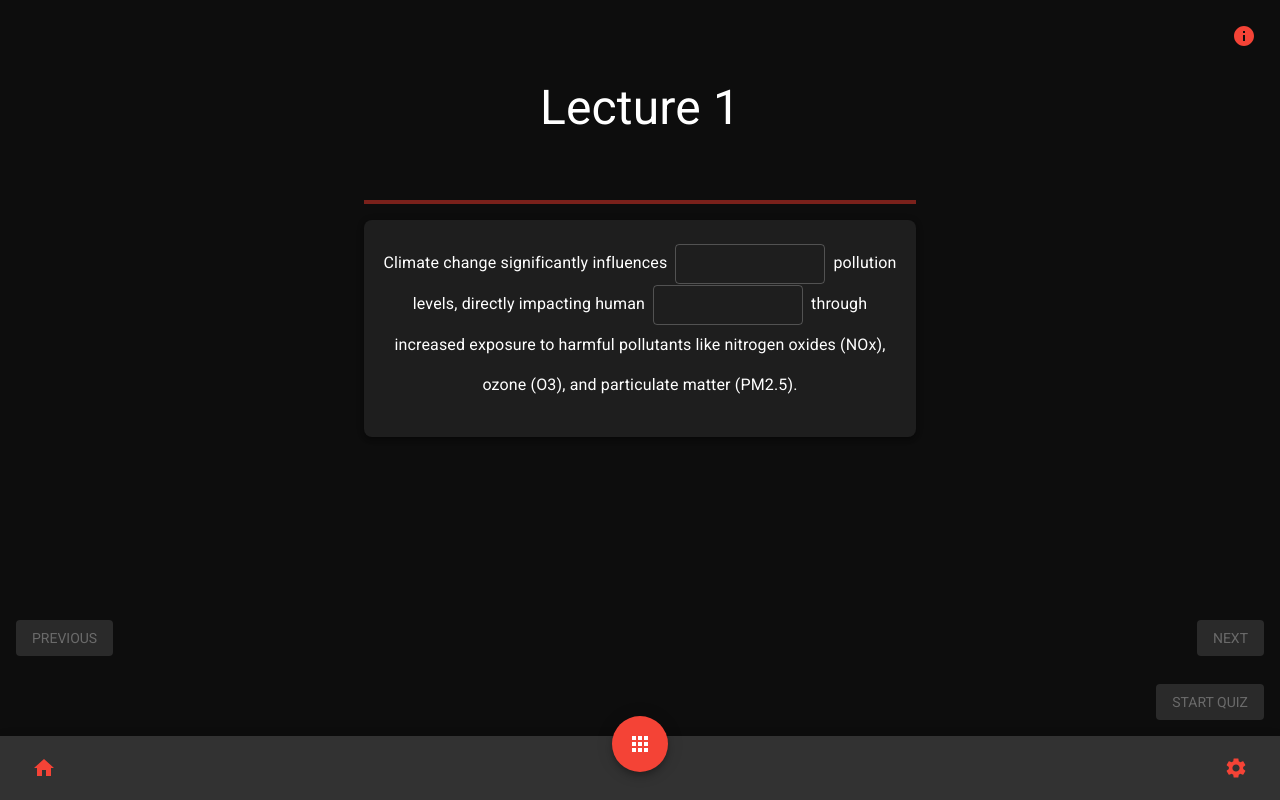
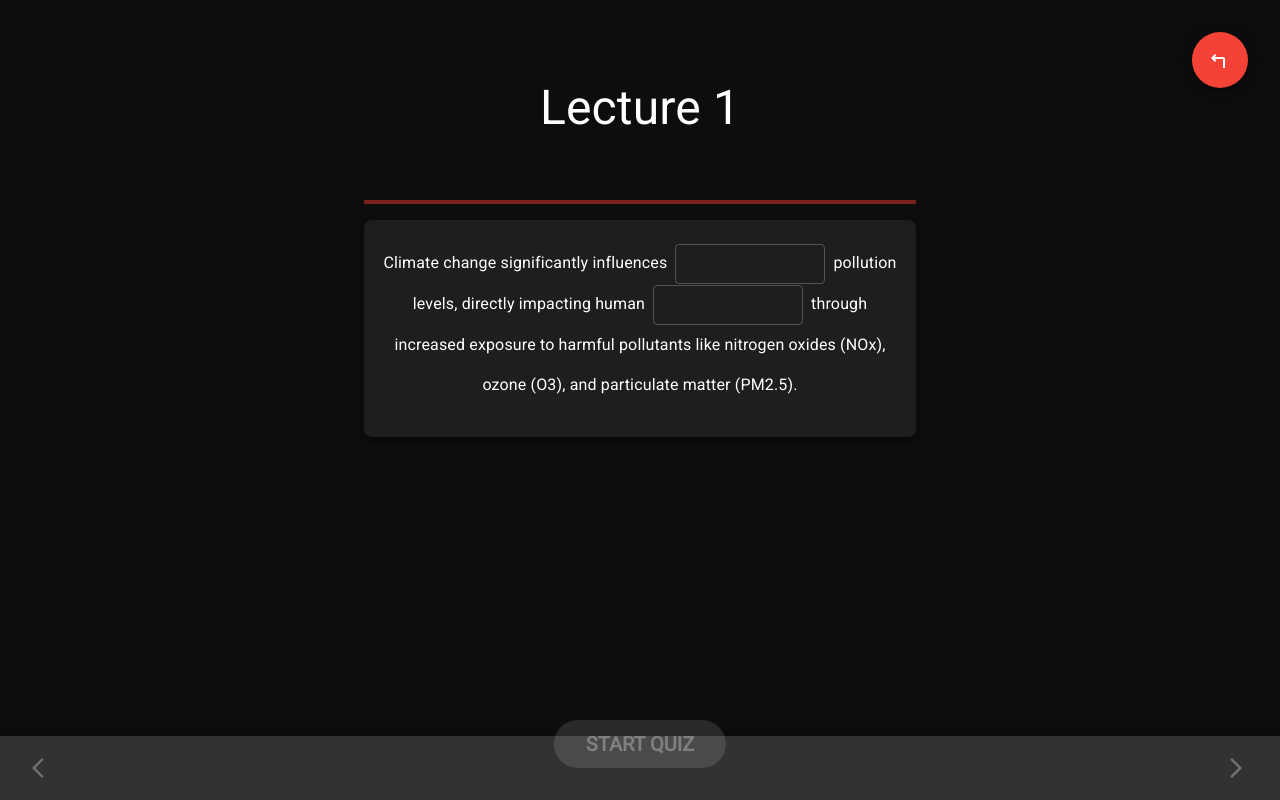
Before and after one commit to sky-ash/heatpath, a React (Vite) app: page /heatpath/lecture/1 in a window 1280 px wide. Built offline with nearby package versions, Linux system fonts and the light colour scheme.

Commit message:
massive navbar overhaul!

```diff
--- a/src/App.jsx
+++ b/src/App.jsx
@@ -11,7 +11,6 @@ import Settings from './pages/Settings';
 import Sources from './pages/Sources';
 
 import Navigation from './components/Navigation';
-import InfoButton from './components/InfoButton';
 
 import { lightTheme, darkTheme } from './theme';
 
@@ -48,9 +47,6 @@ export default function App() {
             </Routes>
           </Box>
 
-          <InfoButton />
-          <Navigation />
-
         </Container>
       </Router>
     </ThemeProvider>
--- a/src/components/Card.jsx
+++ b/src/components/Card.jsx
@@ -3,20 +3,31 @@
 import React, { useState, useEffect } from 'react';
 
 // Material-UI components
-import { Box, Typography, TextField, Button, Autocomplete } from '@mui/material';
+import { Box, Typography, TextField, Button, Autocomplete, Icon } from '@mui/material';
+import { AppBar, Toolbar, IconButton, Fab } from '@mui/material';
+import { Link } from 'react-router-dom';
+import { useNavigate } from 'react-router-dom';
 
 // Material-UI icons
 import CheckCircleIcon from '@mui/icons-material/CheckCircle';
 import CancelIcon from '@mui/icons-material/Cancel';
+import NavigationIcon from '@mui/icons-material/Navigation';
+import HomeIcon from '@mui/icons-material/Home';
+import ArrowBackIosIcon from '@mui/icons-material/ArrowBackIos';
+import ArrowForwardIosIcon from '@mui/icons-material/ArrowForwardIos';
+
 
 // Import parsed lecture content data
 import parsedLectureContent from '../data/parsedLectureContent.json';
+import { TurnLeft } from '@mui/icons-material';
+
 
 // Card component
 export default function Card({ card, nextCard, prevCard, onCardCompletion, currentCardIndex, unlockedCards, totalCards }) {
   // State to manage answers
   const [answers, setAnswers] = useState([]);
 
+  const navigate = useNavigate();
   // State to manage correctness of answers
   const [correctness, setCorrectness] = useState([]);
 
@@ -54,6 +65,11 @@ export default function Card({ card, nextCard, prevCard, onCardCompletion, curre
     if (newCorrectness.every(c => c === true)) {
       onCardCompletion();
     }
+  };
+
+  // Function to handle navigation back to the path
+  const handleReturnToPath = () => {
+    navigate('/path');
   };
 
   // Check if all answers are correct
@@ -108,23 +124,31 @@ export default function Card({ card, nextCard, prevCard, onCardCompletion, curre
           );
         })}
       </Typography>
+      <AppBar position="fixed"
+              bgcolor="background.paper"
+              p={2}
+              sx={{ top: 'auto',
+                    bottom: 0
+                }}>
 
-      {/* Navigation buttons */}
-      <Box p='16px' width='100%' sx={{ position: 'fixed', bottom: '32px', right: 0, marginBottom: '4rem'}}>
-        <Box display="flex" justifyContent="space-between" alignItems="center" mb={4}>
-          <Button
-            variant="contained"
-            color="secondary"
-            onClick={prevCard}
-            disabled={currentCardIndex === 0 && !unlockedCards.includes(totalCards - 1)}
-          >
-            Previous
-          </Button>
-          <Button variant="contained" color="primary" onClick={nextCard} disabled={!allCorrect}>
-            Next
-          </Button>
-        </Box>
-      </Box>
+          <Fab color="primary"
+               onClick={handleReturnToPath}
+               sx={{ position: 'fixed', zIndex: 1,
+                     top: 32, right: 32, }}>
+            <TurnLeft />
+          </Fab>
+
+        <Toolbar>
+          <IconButton color="primary" onClick={prevCard}
+                      disabled={currentCardIndex === 0 && !unlockedCards.includes(totalCards - 1)}>
+            <ArrowBackIosIcon />
+          </IconButton>
+          <Box sx={{flexGrow: 1}} />
+          <IconButton color="primary" onClick={nextCard} disabled={!allCorrect}>
+            <ArrowForwardIosIcon />
+          </IconButton>
+        </Toolbar>
+      </AppBar>
     </Box>
   );
 }
--- a/src/components/Navigation.jsx
+++ b/src/components/Navigation.jsx
@@ -1,45 +1,205 @@
+// src/components/Navigation.jsx
+
 import React from 'react';
-import { Box, Fab, IconButton, AppBar, Toolbar } from '@mui/material';
-import { Link } from 'react-router-dom';
-
+import { Box, Fab, Button, IconButton, AppBar, Toolbar, Typography } from '@mui/material';
+import { useLocation, Link } from 'react-router-dom';
 import SettingsIcon from '@mui/icons-material/Settings';
 import HomeIcon from '@mui/icons-material/Home';
 import AppsIcon from '@mui/icons-material/Apps';
+import NavigationIcon from '@mui/icons-material/Navigation';
+import { Apps } from '@mui/icons-material';
+import InfoIcon from '@mui/icons-material/Info';
+import { Replay, TurnLeft } from '@mui/icons-material';
+
 
 export default function Navigation() {
+
+  const location = useLocation();
+  if (location.pathname === '/') {
     return (
-    <AppBar
-      position="fixed"
-      sx={{ top: 'auto', bottom: 0, backgroundColor: 'background.paper' }}
+        <Link to="/path">
+          <Fab color="primary"
+               variant='extended'
+               sx={{ position: 'fixed', zIndex: 1,
+                     left: '50%', transform: 'translateX(-50%)',
+                     bottom: 32, }}>
+            <Typography display='flex'
+                        p={2}
+                        alignItems='center'
+                        variant='h6'
+                        fontWeight='bold'
                         >
-      {/* Link to the learning path */}
-      <Link to="/path">
-        <Fab
-          color="primary"
-          sx={{ position: 'absolute', zIndex: 1, margin: '0 auto', top: -20, left: 0, right: 0 }}
-        >
-          <AppsIcon />
+              <NavigationIcon sx={{mr: 1}} />
+              START
+            </Typography>
+          </Fab>
+        </Link>
+    );
+  }
+
+  else if (location.pathname === '/path') {
+    return (
+      <AppBar position="fixed"
+              bgcolor="background.paper"
+              p={2}
+              sx={{ top: 'auto',
+                    bottom: 0,
+                }}>
+
+        <Link to="/settings">
+          <Fab color="primary"
+              sx={{ position: 'absolute', zIndex: 1,
+                    margin: '0 auto', top: -20,
+                    left: 0, right: 0, }}>
+            <SettingsIcon />
           </Fab>
         </Link>
 
         <Toolbar>
-        {/* Link to the home page */}
-        <Link to="/">
+
+          <Link to="/" sx={{alignItems: 'flex-start'}}>
             <IconButton color="primary">
               <HomeIcon />
             </IconButton>
           </Link>
 
-        {/* Spacer to push the settings icon to the right */}
-        <Box sx={{ flexGrow: 1 }} />
+          <Box sx={{flexGrow: 1}} />
 
-        {/* Link to the settings page */}
-        <Link to="/settings">
-          <IconButton color="primary">
-            <SettingsIcon />
+          <Link to="/sources">
+            <IconButton
+              color="primary"
+            >
+              <InfoIcon />
             </IconButton>
           </Link>
+
+        </Toolbar>
+
+      </AppBar>
+    );
+  }
+
+  else if (location.pathname === '/settings') {
+    return (
+      <AppBar position="fixed"
+              bgcolor="background.paper"
+              p={2}
+              sx={{ top: 'auto',
+                    bottom: 0,
+                }}>
+
+        <Link to="/path">
+          <Fab color="primary"
+              sx={{ position: 'absolute', zIndex: 1,
+                    margin: '0 auto', top: -20,
+                    left: 0, right: 0, }}>
+            <NavigationIcon />
+          </Fab>
+        </Link>
+
+        <Toolbar>
+
+          <Link to="/" sx={{alignItems: 'flex-start'}}>
+            <IconButton color="primary">
+              <HomeIcon />
+            </IconButton>
+          </Link>
+
+          <Box sx={{flexGrow: 1}} />
+
+          <Link to="/sources">
+            <IconButton
+              color="primary"
+            >
+              <InfoIcon />
+            </IconButton>
+          </Link>
+
+        </Toolbar>
+
+      </AppBar>
+    );
+  }
+  else if (location.pathname === '/sources') {
+    return (
+      <AppBar position="fixed"
+              bgcolor="background.paper"
+              p={2}
+              sx={{ top: 'auto',
+                    bottom: 0,
+                }}>
+
+        <Link to="/settings">
+          <Fab color="primary"
+              sx={{ position: 'absolute', zIndex: 1,
+                    margin: '0 auto', top: -20,
+                    left: 0, right: 0, }}>
+            <SettingsIcon />
+          </Fab>
+        </Link>
+
+        <Toolbar>
+
+          <Link to="/" sx={{alignItems: 'flex-start'}}>
+            <IconButton color="primary">
+              <HomeIcon />
+            </IconButton>
+          </Link>
+
+          <Box sx={{flexGrow: 1}} />
+
+          <Link to="/path">
+            <IconButton
+              color="primary"
+            >
+              <TurnLeft />
+            </IconButton>
+          </Link>
+
+        </Toolbar>
+
+      </AppBar>
+    );
+  }
+  else if (location.pathname.startsWith('/lecture/')) {
+    return (
+      <AppBar position="fixed"
+              bgcolor="background.paper"
+              p={2}
+              sx={{ top: 'auto',
+                    bottom: 0
+                }}>
+
+        <Link to="/path">
+          <Fab color="primary"
+              sx={{ position: 'absolute', zIndex: 1,
+                    margin: '0 auto', top: -20,
+                    left: 0, right: 0, }}>
+            <NavigationIcon />
+          </Fab>
+        </Link>
+
+        <Toolbar>
+          <Link to="/" sx={{alignItems: 'flex-start'}}>
+            <IconButton color="primary">
+              <HomeIcon />
+            </IconButton>
+          </Link>
+
+          <Box sx={{flexGrow: 1}} />
+
+          <Link to="/path" sx={{alignItems: 'flex-end'}}>
+            <IconButton color="primary">
+              <TurnLeft />
+            </IconButton>
+          </Link>
+
         </Toolbar>
       </AppBar>
     );
   }
+  else {
+    return null
+  }
+
+}
--- a/src/components/Quiz.jsx
+++ b/src/components/Quiz.jsx
@@ -2,7 +2,7 @@
 import React, { useState, useEffect } from 'react';
 
 // Material-UI components
-import { Typography, Button, Box, Radio, RadioGroup, FormControlLabel, FormControl } from '@mui/material';
+import { Typography, Button, Box, Radio, RadioGroup, FormControlLabel, FormControl, Fab } from '@mui/material';
 
 // Material-UI icons
 import CheckCircleIcon from '@mui/icons-material/CheckCircle';
@@ -105,13 +105,21 @@ export default function Quiz({ quiz, lectureId, handleReviewCards }) {
           </FormControl>
         </Box>
 
-
-        {/* Button to navigate to the next question or submit the quiz */}
-        <Box p='16px' sx={{ position: 'fixed', bottom: 0, right: 0, marginBottom: '4rem'}}>
-          <Button variant="contained" p={2} color="primary" onClick={handleNextQuestion}>
-            {currentQuestion < quiz.length - 1 ? 'Next' : 'Submit Quiz'}
-          </Button>
-        </Box>
+        <Fab color="primary"
+               variant='extended'
+               onClick={handleNextQuestion}
+               sx={{ position: 'fixed', zIndex: 'tooltip',
+                     left: '50%', transform: 'translateX(-50%)',
+                     bottom: 32, }}>
+            <Typography display='flex'
+                        p={2}
+                        alignItems='center'
+                        variant='h6'
+                        fontWeight='bold'
+                        >
+              {currentQuestion < quiz.length - 1 ? 'Next' : 'Submit Quiz'}
+            </Typography>
+          </Fab>
       </>
       ) : (
       <Box>
@@ -161,17 +169,39 @@ export default function Quiz({ quiz, lectureId, handleReviewCards }) {
 
         {/* Button to return to the path or review cards based on the score */}
         {score >= 80 ? (
-          <Box p='16px' sx={{ position: 'fixed', bottom: 0, right: 0, marginBottom: '4rem'}}>
-            <Button variant="contained" color="primary" onClick={handleReturnToPath} endIcon={<TurnLeft />}>
-              Return to Path
-            </Button>
-          </Box>
+          <Fab color="primary"
+               variant='extended'
+               onClick={handleReturnToPath}
+               sx={{ position: 'fixed', zIndex: 'tooltip',
+                     left: '50%', transform: 'translateX(-50%)',
+                     bottom: 32, }}>
+            <Typography display='flex'
+                        p={2}
+                        alignItems='center'
+                        variant='h6'
+                        fontWeight='bold'
+                        >
+              <TurnLeft sx={{mr: 1}} />
+              to Path
+            </Typography>
+          </Fab>
         ) : (
-          <Box p='16px' sx={{ position: 'fixed', bottom: 0, right: 0, marginBottom: '4rem'}}>
-            <Button variant="contained" color="primary" onClick={handleReviewCards} endIcon={<Replay />}>
-              Review Cards
-            </Button>
-          </Box>
+          <Fab color="primary"
+               variant='extended'
+               onClick={handleReviewCards}
+               sx={{ position: 'fixed', zIndex: 'tooltip',
+                     left: '50%', transform: 'translateX(-50%)',
+                     bottom: 32, }}>
+            <Typography display='flex'
+                        p={2}
+                        alignItems='center'
+                        variant='h6'
+                        fontWeight='bold'
+                        >
+              <Replay sx={{mr: 1}} />
+              Review
+            </Typography>
+          </Fab>
         )}
       </Box>
     )}
--- a/src/pages/Lecture.jsx
+++ b/src/pages/Lecture.jsx
@@ -2,8 +2,13 @@
 
 // Import necessary components
 import React, { useState, useEffect } from 'react';
-import { Button, Typography, Box, LinearProgress } from '@mui/material';
+import { Button, Typography, Box, LinearProgress, Fab, IconButton, AppBar, Toolbar, Link } from '@mui/material';
 import { useParams } from 'react-router-dom';
+
+import { useNavigate } from 'react-router-dom';
+
+import HomeIcon from '@mui/icons-material/Home';
+import NavigationIcon from '@mui/icons-material/Navigation';
 
 // Import the parsed lecture content from json file
 import parsedLectureContent from '../data/parsedLectureContent.json';
@@ -11,11 +16,13 @@ import parsedLectureContent from '../data/parsedLectureContent.json';
 // Import the Card and Quiz components
 import Card from '../components/Card';
 import Quiz from '../components/Quiz';
+import Navigation from '../components/Navigation';
 
 // The Lecture component
 export default function Lecture() {
   // Get lecture ID from the URL
   const { id } = useParams();
+  const navigate = useNavigate();
 
   // Get the lecture data based on the ID
   const lecture = parsedLectureContent.lectures[id - 1];
@@ -125,13 +132,32 @@ export default function Lecture() {
             totalCards={lecture.cards.length}
             parsedLectureContent={parsedLectureContent}
           />
-          {/* Button to start the quiz */}
+          {/*
           <Box p="16px" sx={{ position: 'fixed', bottom: 0, right: 0, marginBottom: '4rem' }}>
             <Button variant="contained" color="primary" onClick={handleStartQuiz} disabled={!allCorrect}>
               Start Quiz
             </Button>
           </Box>
-        </Box>
+          */}
+
+          <Fab color="primary"
+          variant='extended'
+          onClick={handleStartQuiz}
+          disabled={!allCorrect}
+          sx={{ position: 'fixed', zIndex: 'tooltip',
+                left: '50%', transform: 'translateX(-50%)',
+                bottom: 32, }}>
+       <Typography display='flex'
+                   p={2}
+                   alignItems='center'
+                   variant='h6'
+                   fontWeight='bold'
+                   >
+         Start Quiz
+       </Typography>
+     </Fab>
+
+     </Box>
       ) : (
         // Quiz component
         <Quiz quiz={lecture.quiz} lectureId={id} handleReviewCards={handleReviewCards} />
--- a/src/pages/Path.jsx
+++ b/src/pages/Path.jsx
@@ -1,6 +1,8 @@
 import React, { useState, useEffect } from 'react';
 import { Typography, Box, Button, SwipeableDrawer } from '@mui/material';
 import { useNavigate } from 'react-router-dom';
+
+import Navigation from '../components/Navigation';
 
 import parsedLectureContent from '../data/parsedLectureContent.json';
 
@@ -113,6 +115,7 @@ export default function Path() {
           </Button>
         </Box>
       </SwipeableDrawer>
+      <Navigation />
     </>
   );
 }
--- a/src/pages/Settings.jsx
+++ b/src/pages/Settings.jsx
@@ -4,6 +4,7 @@ import React from 'react';
 
 // Material-UI components
 import { Typography, Switch, Button, Box } from '@mui/material';
+import Navigation from '../components/Navigation';
 
 // Settings component
 export default function Settings({ darkMode, setDarkMode }) {
@@ -30,6 +31,7 @@ export default function Settings({ darkMode, setDarkMode }) {
       <Button variant="contained" color="secondary" onClick={handleDeleteCachedData}>
         Delete Cached Data
       </Button>
+      <Navigation />
     </>
   );
 }
--- a/src/pages/Sources.jsx
+++ b/src/pages/Sources.jsx
@@ -1,6 +1,8 @@
 // src/pages/Sources.jsx
 
 import React from 'react';
+
+import Navigation from '../components/Navigation';
 
 // Material-UI components
 import { Typography, List, ListItem, ListItemText } from '@mui/material';
@@ -29,6 +31,7 @@ export default function Sources() {
                     </ListItem>
                 ))}
             </List>
+            <Navigation />
         </>
     );
 }
--- a/src/pages/Start.jsx
+++ b/src/pages/Start.jsx
@@ -3,6 +3,7 @@
 import React from 'react';
 import { Typography, Button, Box } from '@mui/material';
 import { useNavigate } from 'react-router-dom';
+import Navigation from '../components/Navigation';
 
 export default function Start() {
   // Hook to navigate between routes
@@ -26,6 +27,7 @@ export default function Start() {
         <img src={`${import.meta.env.BASE_URL}imgs/logo.png`} alt="Heat Path Logo" style={{ maxWidth: '50%', height: 'auto' }} />
       </Box>
 
+      {/*
       <Box mt={8}>
         <Button variant="contained"
                 color="primary"
@@ -40,6 +42,8 @@ export default function Start() {
         </Button>
       </Box>
       <Box height="150px"/>
+      */}
+      <Navigation />
     </>
   );
 }
```
Lines whose indentation alone changed are shown as unchanged.
